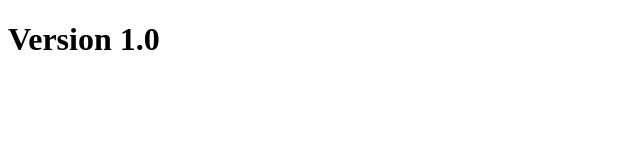
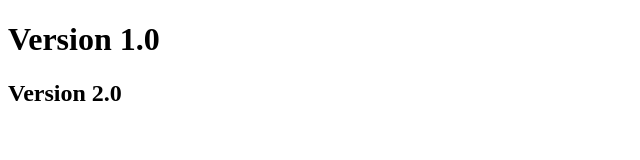
Before and after one commit to saumyabaranwal2004/Devops_workshop, a plain HTML site: page index.html in a window 1280 px wide. Shown: the whole page, without its empty margins (0-640 px from the left). Drawn offline with Linux system fonts and the light colour scheme.

Commit message:
Added a new version

```diff
--- a/index.html
+++ b/index.html
@@ -7,5 +7,6 @@
 </head>
 <body>
     <h1>Version 1.0</h1>
+    <h2>Version 2.0</h2>
 </body>
 </html>
```
